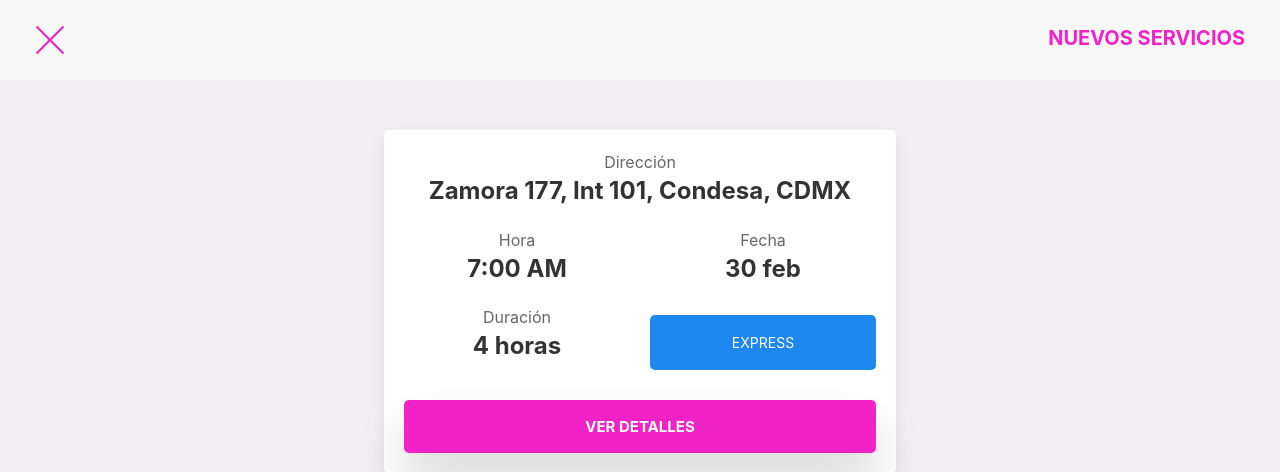
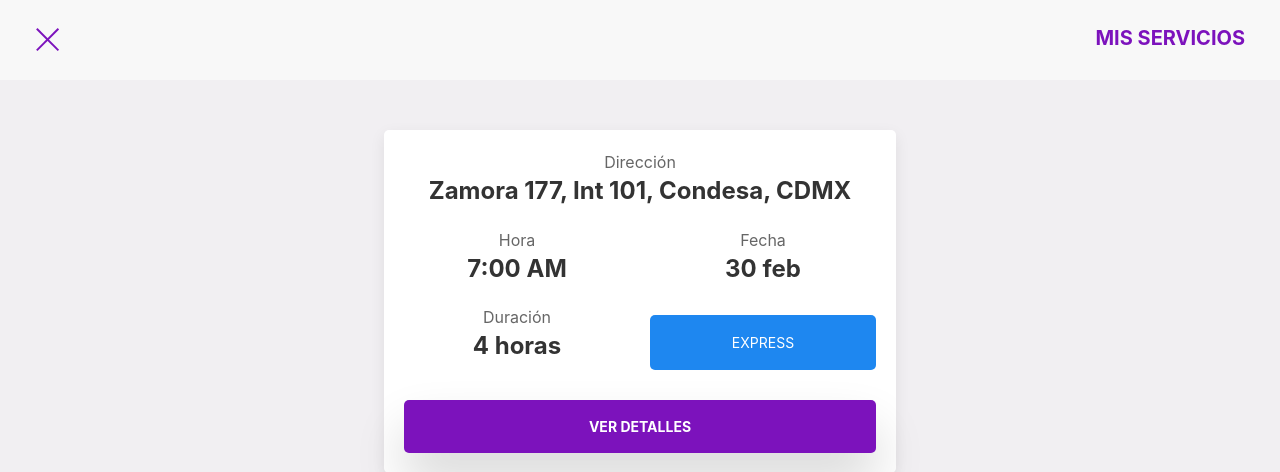
Before and after one commit to MisaelCalvillo/jelpme-challenge-uikit, a PHP site: page /confirmados.html in a window 1280 px wide. Shown: the top 472 px of the page. Run offline with PHP 8.4, Linux system fonts and the light colour scheme.

Commit message:
ready to send

```diff
--- a/assets/css/styles.css
+++ b/assets/css/styles.css
@@ -129,6 +129,25 @@ input:focus {
   padding-top: 15px;
 }
 
+.my-message {
+  color: rgb(124,18,188);
+  font-size: 20px;
+  padding-right: 20px;
+  padding-top: 15px;
+}
+
+.uk-close-large-my {
+  padding-left: 20px;
+  color:rgb(124,18,188) ;
+}
+
+.uk-close-large-available {
+  padding-left: 20px;
+  color: #F223C6;
+}
+
+
+
 
 
 /* Clases de UIKit Modificadas
@@ -159,11 +178,6 @@ input:focus {
   padding-left: 15px;
 }
 
-.uk-close-large {
-  padding-left: 20px;
-  color: #F223C6;
-}
-
 .carta {
   margin-top: 50px;
 }
--- a/assets/js/jelpme.js
+++ b/assets/js/jelpme.js
@@ -238,7 +238,7 @@ for(var i = 0; i < my_services.length; i++){
           <div class="uk-text-center uk-grid-collapse" uk-grid>
               <div class="uk-width-1-1">
                   <div class="uk-card">
-                    <a href="welcome.html"><button class="uk-button  uk-width-1-1 uk-button-large uk-box-shadow-xlarge ingresar uk-margin-medium uk-text-bold
+                    <a href="welcome.html"><button class="uk-button  uk-width-1-1 uk-button-large uk-box-shadow-xlarge confirmados uk-margin-medium uk-text-bold
                       uk-margin-remove uk-padding-remove
                       uk-border-rounded" >Ver Detalles</button></a>
                   </div>
--- a/confirmados.html
+++ b/confirmados.html
@@ -25,7 +25,7 @@
     <nav class="uk-navbar-container" uk-navbar style="position: relative; z-index: 980;">
       <div class="uk-navbar-left">
         <ul class="uk-navbar-nav">
-          <li class="uk-active"><a href="welcome.html"><button class="uk-close-large" type="button" uk-close=" ratio: 1.5"></button></a></li>
+          <li class="uk-active"><a href="welcome.html"><button class="uk-close-large-my" type="button" uk-close=" ratio: 1.8"></button></a></li>
           <li>
             <a href="#"></a>
           </li>
@@ -36,7 +36,7 @@
         <ul class="uk-navbar-nav">
           <li class="uk-active">
             <a class="uk-text-bold" href="#">
-              <p class="new-message">Nuevos Servicios</p>
+              <p class="my-message">Mis Servicios</p>
             </a>
           </li>
         </ul>
@@ -89,7 +89,7 @@
       <div class="uk-text-center uk-grid-collapse" uk-grid>
         <div class="uk-width-1-1">
           <div class="uk-card">
-            <a href="welcome.html"><button class="uk-button  uk-width-1-1 uk-button-large uk-box-shadow-xlarge ingresar uk-margin-medium uk-text-bold
+            <a href="welcome.html"><button class="uk-button  uk-width-1-1 uk-button-large uk-box-shadow-xlarge confirmados uk-margin-medium uk-text-bold
                             uk-margin-remove uk-padding-remove
                             uk-border-rounded" >Ver Detalles</button></a>
           </div>
--- a/disponibles.html
+++ b/disponibles.html
@@ -23,7 +23,7 @@
       <nav class="uk-navbar-container" uk-navbar style="position: relative; z-index: 980;">
             <div class="uk-navbar-left">
                 <ul class="uk-navbar-nav">
-                    <li class="uk-active"><a href="welcome.html"><button class="uk-close-large" type="button" uk-close=" ratio: 1.5"></button></a></li>
+                    <li class="uk-active"><a href="welcome.html"><button class="uk-close-large-available" type="button" uk-close=" ratio: 1.8"></button></a></li>
                     <li>
                         <a href="#"></a>
                       </li>
```
Also changed, not shown: assets/js/test.js (added, +69 -0 lines), README.md.
